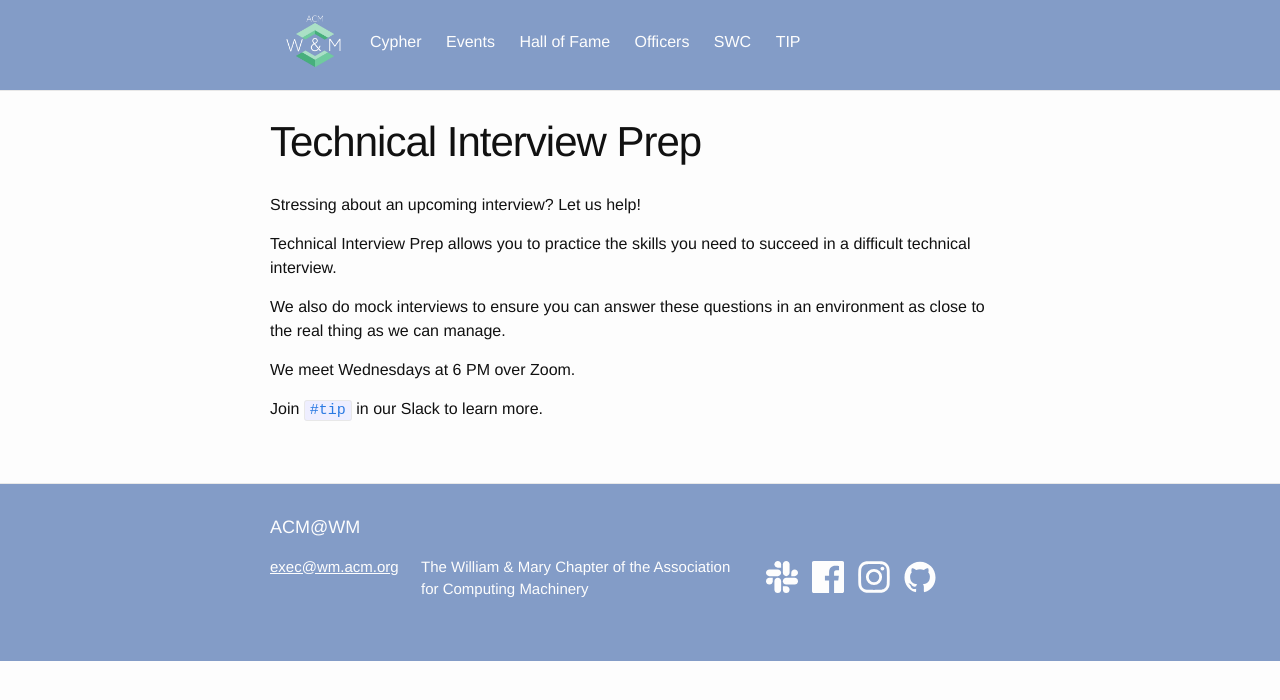
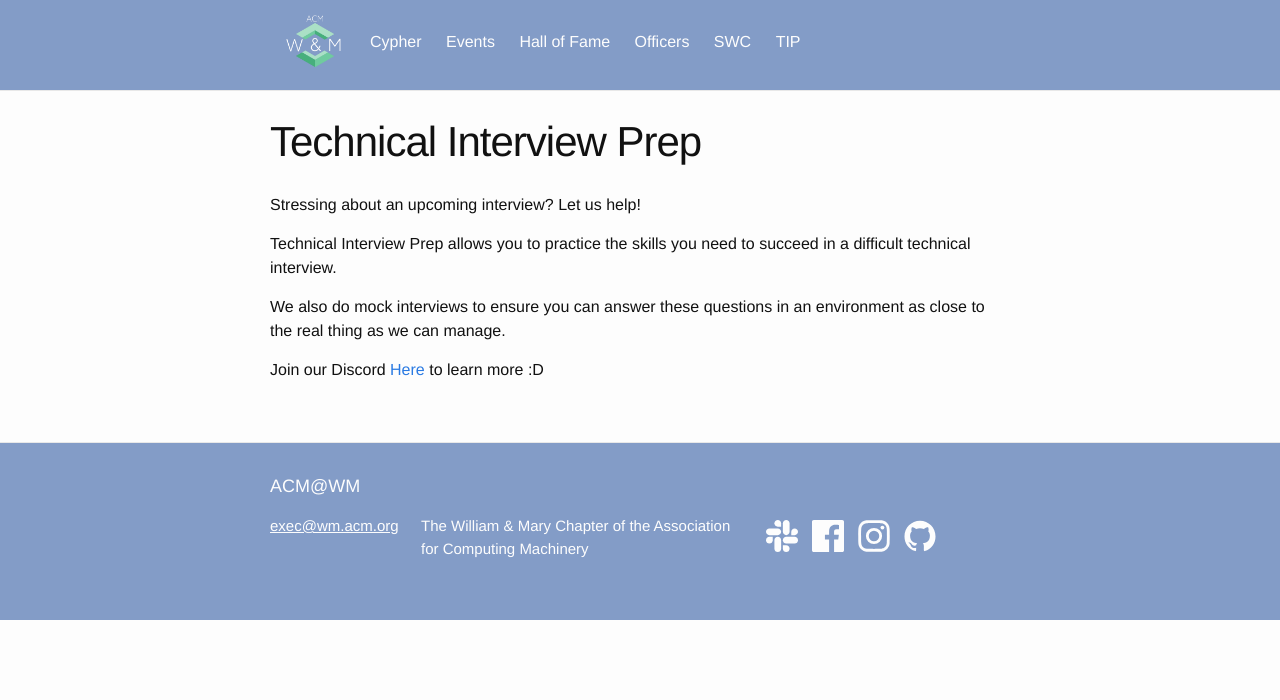
Before and after one commit to ACMWM/acmwm.github.io, a Jekyll site: the page built from _pages/tip.md, in a window 1280 px wide. Shown: the top 700 px of the page. Built offline with Jekyll 4.4.1, drawn with Linux system fonts in a browser that asks for light colours.

Commit message:
Updated pages for discord and Fall 2022 Semester

```diff
--- a/_pages/tip.md
+++ b/_pages/tip.md
@@ -14,6 +14,5 @@ in a difficult technical interview.
 We also do mock interviews to ensure you can answer these questions in an
 environment as close to the real thing as we can manage.
 
-We meet Wednesdays at 6 PM over Zoom.
 
-Join <a href="https://slack.com/app_redirect?channel=C7D4FSBHC" target="_blank" rel="noopener noreferrer">`#tip`</a> in our Slack to learn more.
+Join our Discord [Here](https://discord.gg/PgAYRuzx9Q) to learn more :D
```
Also changed, not shown: _pages/cypher.md (+1 -1 lines), _pages/events.md (+2 -2 lines), _pages/hall_of_fame.md (+4 -2 lines).
